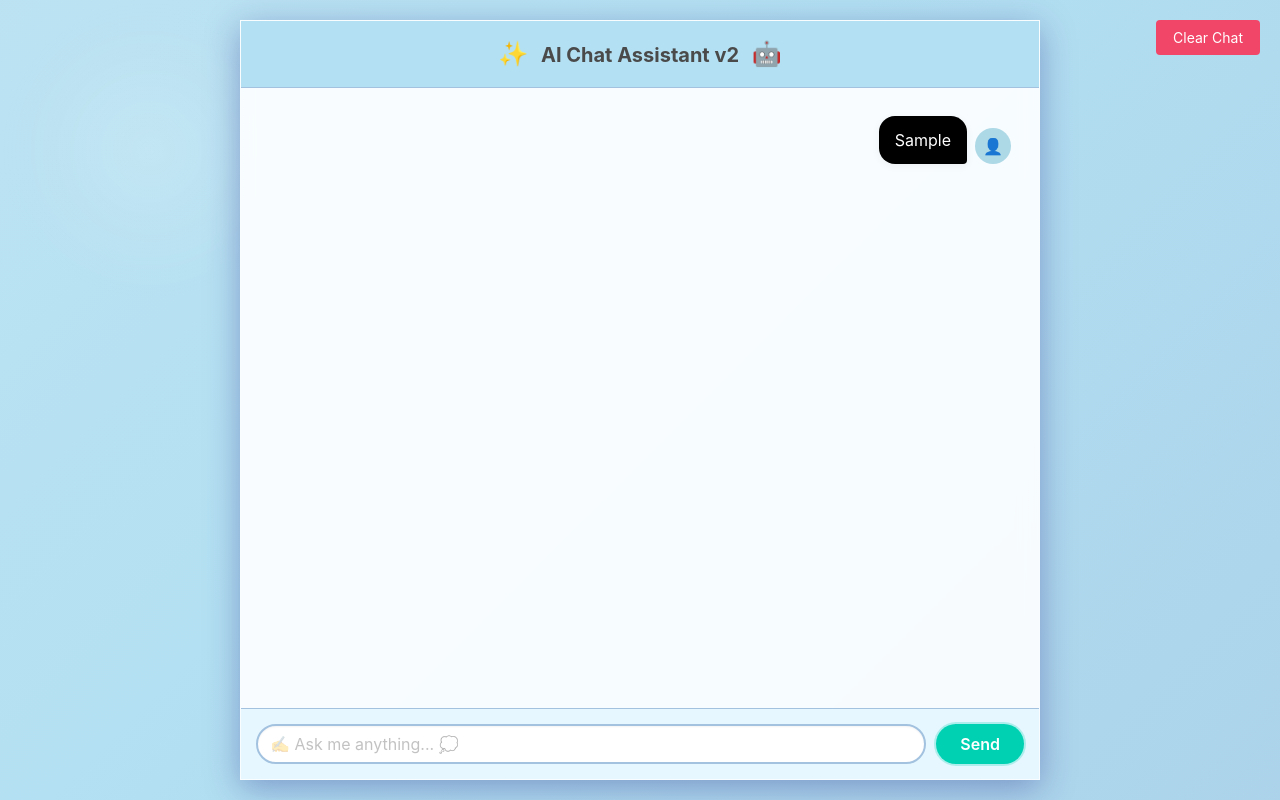
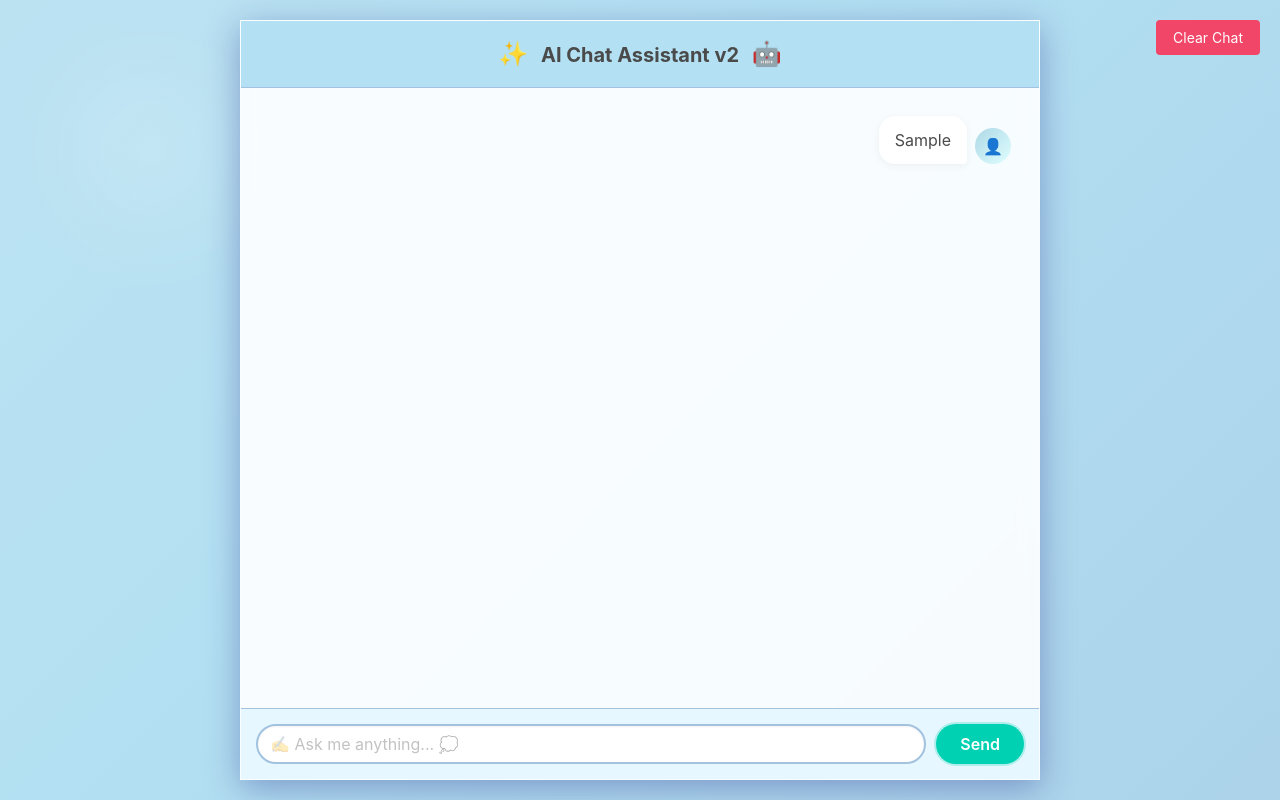
Before and after one commit to michaeltse/ai-chat, a plain HTML site: page index.html in a window 1280 px wide. Both pictures are taken after typing "Sample" into the empty fields and a click on the button "Send". Drawn offline with nearby package versions, Linux system fonts and the light colour scheme; no server answers.

Commit message:
updated back to good color

```diff
--- a/index.html
+++ b/index.html
@@ -155,7 +155,7 @@
         }
 
         .user-avatar {
-            background: lightblue;
+            background: linear-gradient(135deg, #add8e6, #e0ffff);
             color: white;
             display: flex;
             align-items: center;
@@ -181,8 +181,7 @@
         }
 
         .user-message {
-            background-color: black;
-            color: white;
+            background-color: white;
             border-bottom-right-radius: 4px;
             margin-left: auto;
         }
```
Also changed, not shown: dist/bundle.js (deleted, +0 -32 lines), 1 other file.
